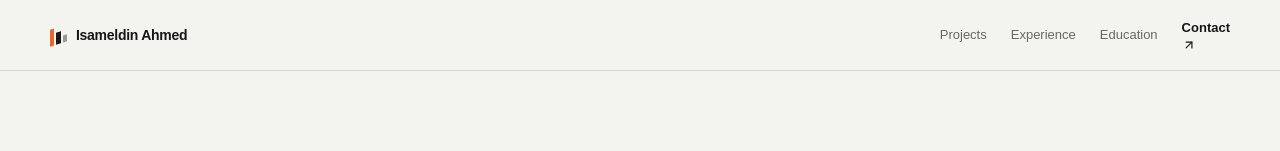
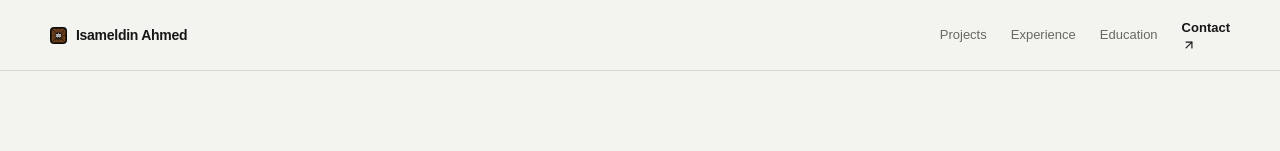
Before and after one commit to R3TR0S4M/Isameldin, a Next.js app: page / in a window 1280 px wide. Shown: the top 151 px of the page. Built offline with nearby package versions, Linux system fonts and the light colour scheme.

Commit message:
Use Isameldin artwork as site logo

```diff
--- a/app/components.tsx
+++ b/app/components.tsx
@@ -7,7 +7,7 @@ import { education, experience, profile, projects, type Project } from './portfo
 
 function Link(props: ComponentProps<'a'>) { return <a {...props} />; }
 
-export function Mark({ small = false }: { small?: boolean }) { return <span className={small ? 'mark mark-small' : 'mark'} aria-hidden="true"><span /><span /><span /></span>; }
+export function Mark({ small = false }: { small?: boolean }) { return <span className={small ? 'mark mark-small' : 'mark'} aria-hidden="true"><img src="/images/isameldin-logo.jpg" alt="" /></span>; }
 
 export function SiteHeader() {
   const [open, setOpen] = useState(false);
--- a/app/layout.tsx
+++ b/app/layout.tsx
@@ -19,7 +19,7 @@ export const metadata: Metadata = {
     title: 'Isameldin Ahmed | Mechatronics Engineering Graduate',
     description: 'Engineering projects and experience across robotics, automation, embedded systems, electronics, and mechanical design.',
   },
-  icons: { icon: '/favicon.svg' },
+  icons: { icon: '/images/isameldin-logo.jpg' },
 };
 
 export default function RootLayout({
--- a/app/theme.css
+++ b/app/theme.css
@@ -4,10 +4,8 @@ body { overflow-x: hidden; }
 .site-header { position: sticky; top: 0; z-index: 10; border-bottom: 1px solid var(--line); background: rgba(243, 243, 240, .94); backdrop-filter: blur(10px); }
 .site-header-inner { width: min(100% - 48px, 1180px); min-height: 70px; margin: 0 auto; display: flex; align-items: center; justify-content: space-between; }
 .wordmark { display: inline-flex; align-items: center; gap: 9px; font-size: 14px; font-weight: 700; letter-spacing: -.02em; }
-.mark { width: 22px; height: 22px; display: inline-grid; grid-template-columns: repeat(3, 1fr); gap: 2px; transform: skewY(-18deg); }
-.mark span { background: var(--accent); }
-.mark span:nth-child(2) { margin-top: 5px; background: var(--ink); }
-.mark span:nth-child(3) { margin-top: 10px; background: #989892; }
+.mark { width: 22px; height: 22px; display: inline-block; overflow: hidden; border-radius: 4px; background: #080808; }
+.mark img { display: block; width: 100%; height: 100%; object-fit: cover; }
 .mark-small { width: 17px; height: 17px; }
 .desktop-nav { display: flex; align-items: center; gap: 24px; color: var(--muted); font-size: 13px; }
 .desktop-nav a, .footer-links a { transition: color .2s ease; }
```
Also changed, not shown: public/images/isameldin-logo.jpg (added).
